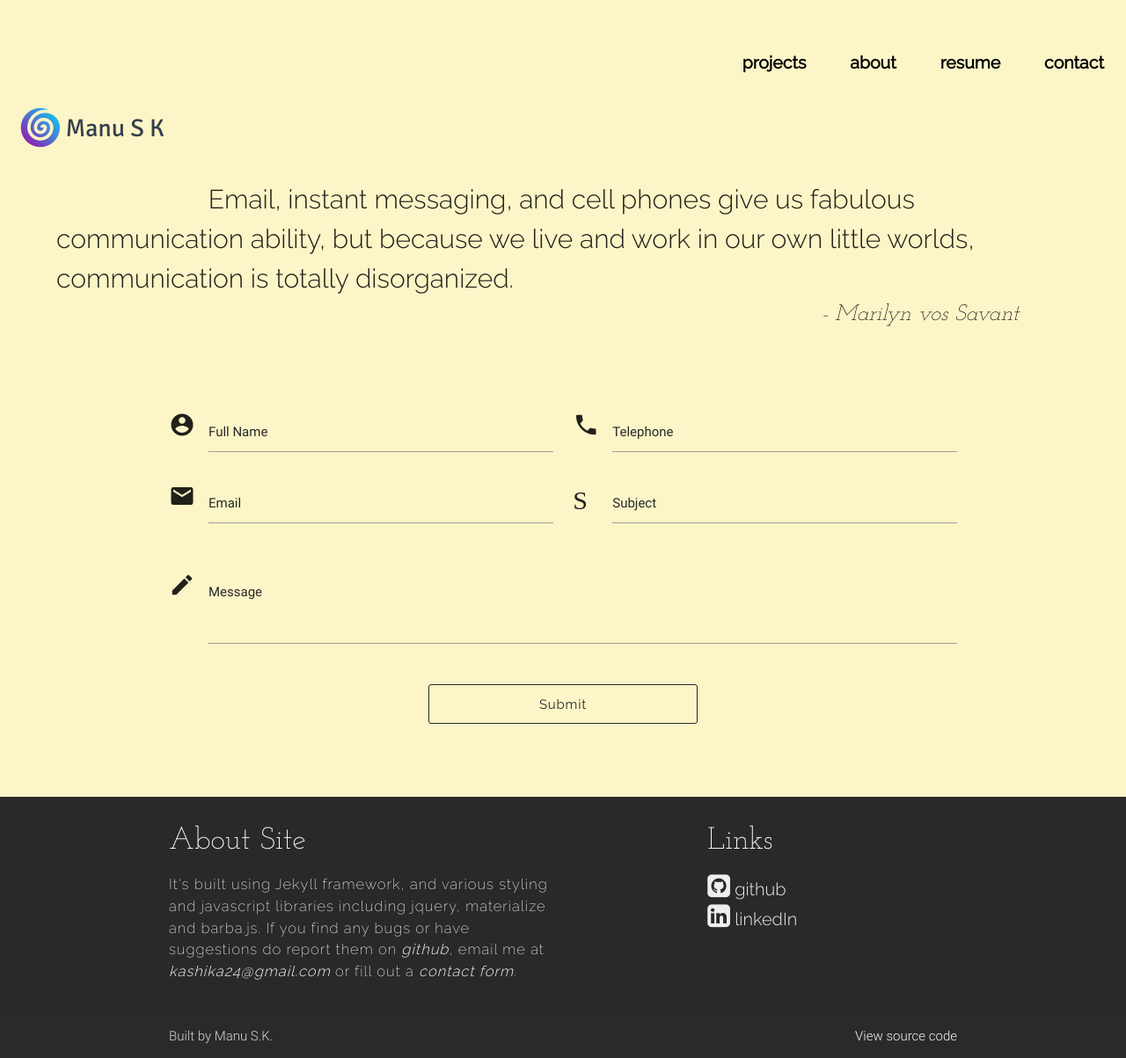
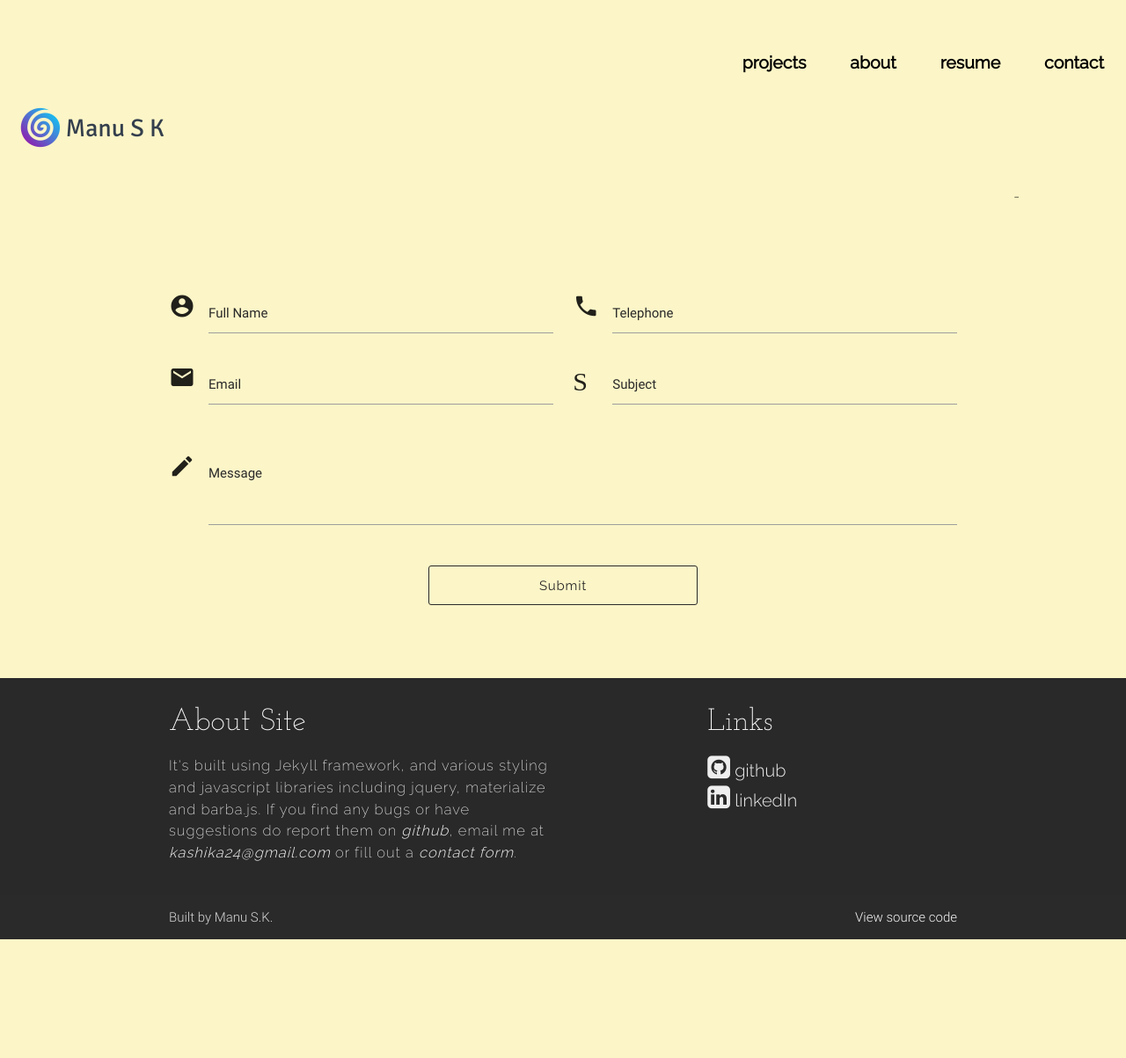
Before and after one commit to manu-sk/manu-sk.github.io, a Jekyll site: the page built from contact.html, in a window 1280 px wide. Shown: the whole page at 88% size. Built offline with Jekyll 4.4.1, drawn with Linux system fonts in a browser that asks for light colours; nearby versions of some CDN libraries; after the commit the page ends 1068 px from its top, so only the background shows below that.

Commit message:
Update contact.html

```diff
--- a/contact.html
+++ b/contact.html
@@ -1,7 +1,5 @@
 ---
 layout: not_homepage
-quote: Email, instant messaging, and cell phones give us fabulous communication ability, but because we live and work in our own little worlds, communication is totally disorganized.
-author: Marilyn vos Savant
 ---
 
 {% include quote.html quote=page.quote author=page.author %}
```
